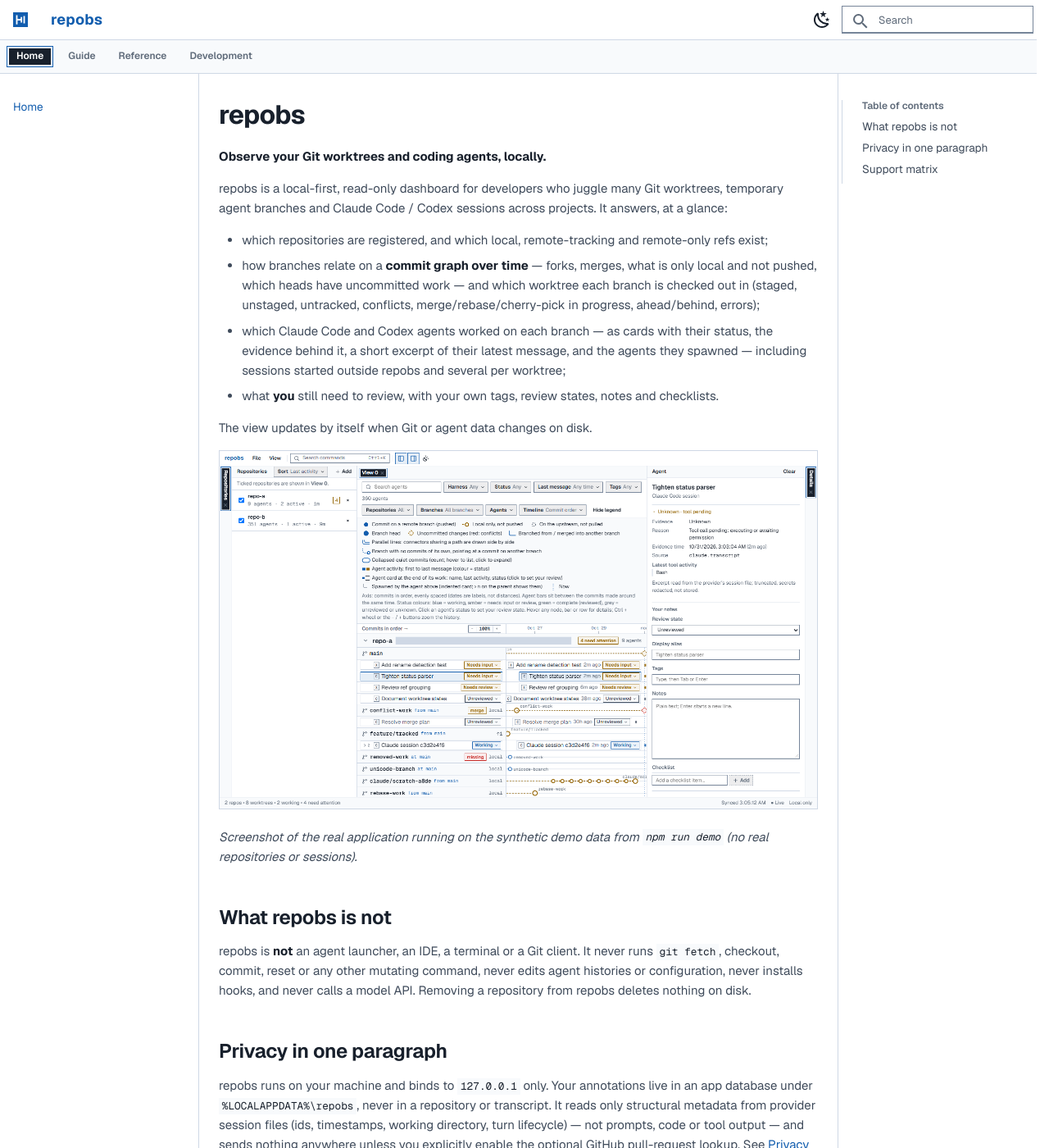
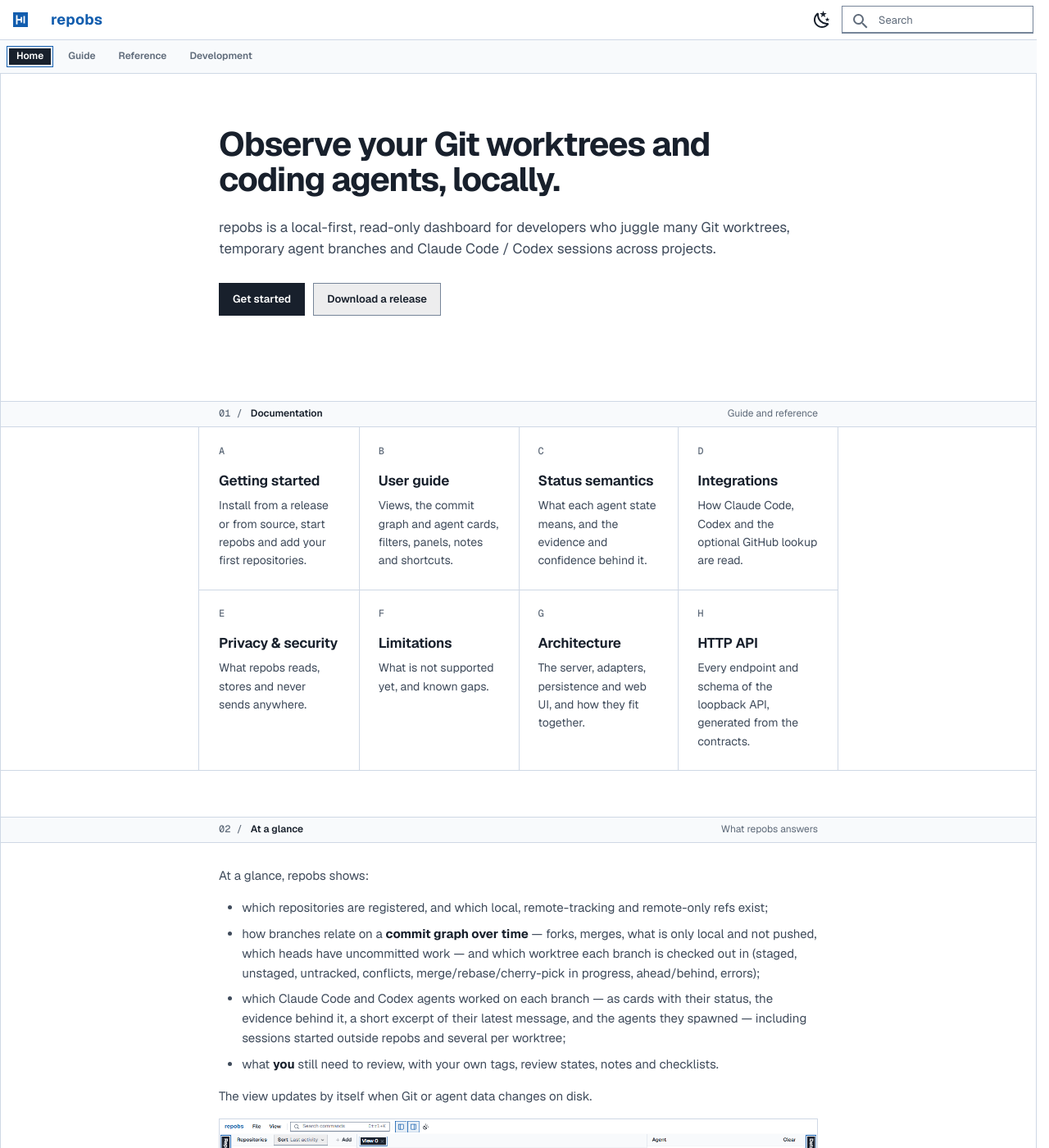
Before and after one commit to Chengxuan-Li/repobs, an MkDocs documentation site: the page built from docs/index.md, in a window 1280 px wide and 1400 px high. Shown: the whole window at 82% size. Built offline with MkDocs 1.6.1 and Material for MkDocs 9.7.7, drawn with Linux system fonts in a browser that asks for light colours.

Commit message:
docs(site): landing page hero, documentation grid and numbered strips
The home page opens with a short hero and a grid of the guide and reference
pages; its existing sections stay under numbered strips. Handoff checkpoint 16
records the browser verification; changelog entry under Unreleased.

```diff
--- a/docs/index.md
+++ b/docs/index.md
@@ -1,8 +1,60 @@
-# repobs
+---
+hide:
+  - navigation
+  - toc
+---
 
-**Observe your Git worktrees and coding agents, locally.**
+<div class="ui-hero" markdown>
 
-repobs is a local-first, read-only dashboard for developers who juggle many Git worktrees, temporary agent branches and Claude Code / Codex sessions across projects. It answers, at a glance:
+# Observe your Git worktrees and coding agents, locally.
+
+repobs is a local-first, read-only dashboard for developers who juggle many Git worktrees, temporary agent branches and Claude Code / Codex sessions across projects.
+
+[Get started](getting-started.md){ .md-button .md-button--primary } [Download a release](https://github.com/Chengxuan-Li/repobs/releases){ .md-button }
+
+</div>
+
+## Documentation { .ui-strip data-index="01" data-note="Guide and reference" }
+
+<div class="grid cards" markdown>
+
+-   [Getting started](getting-started.md)
+
+    Install from a release or from source, start repobs and add your first repositories.
+
+-   [User guide](user-guide.md)
+
+    Views, the commit graph and agent cards, filters, panels, notes and shortcuts.
+
+-   [Status semantics](status-semantics.md)
+
+    What each agent state means, and the evidence and confidence behind it.
+
+-   [Integrations](integrations.md)
+
+    How Claude Code, Codex and the optional GitHub lookup are read.
+
+-   [Privacy & security](privacy-security.md)
+
+    What repobs reads, stores and never sends anywhere.
+
+-   [Limitations](limitations.md)
+
+    What is not supported yet, and known gaps.
+
+-   [Architecture](architecture.md)
+
+    The server, adapters, persistence and web UI, and how they fit together.
+
+-   [HTTP API](api.md)
+
+    Every endpoint and schema of the loopback API, generated from the contracts.
+
+</div>
+
+## At a glance { .ui-strip data-index="02" data-note="What repobs answers" }
+
+At a glance, repobs shows:
 
 - which repositories are registered, and which local, remote-tracking and remote-only refs exist;
 - how branches relate on a **commit graph over time** — forks, merges, what is only local and not pushed, which heads have uncommitted work — and which worktree each branch is checked out in (staged, unstaged, untracked, conflicts, merge/rebase/cherry-pick in progress, ahead/behind, errors);
@@ -15,15 +67,15 @@ The view updates by itself when Git or agent data changes on disk.
 
 *Screenshot of the real application running on the synthetic demo data from `npm run demo` (no real repositories or sessions).*
 
-## What repobs is not
+## What repobs is not { .ui-strip data-index="03" data-note="Read-only by design" }
 
 repobs is **not** an agent launcher, an IDE, a terminal or a Git client. It never runs `git fetch`, checkout, commit, reset or any other mutating command, never edits agent histories or configuration, never installs hooks, and never calls a model API. Removing a repository from repobs deletes nothing on disk.
 
-## Privacy in one paragraph
+## Privacy in one paragraph { .ui-strip data-index="04" data-note="Local only" }
 
 repobs runs on your machine and binds to `127.0.0.1` only. Your annotations live in an app database under `%LOCALAPPDATA%\repobs`, never in a repository or transcript. It reads only structural metadata from provider session files (ids, timestamps, working directory, turn lifecycle) — not prompts, code or tool output — and sends nothing anywhere unless you explicitly enable the optional GitHub pull-request lookup. See [Privacy & security](privacy-security.md).
 
-## Support matrix
+## Support matrix { .ui-strip data-index="05" data-note="Platforms and harnesses" }
 
 | | Status |
 | --- | --- |
```
Also changed, not shown: CHANGELOG.md (+4 -0 lines), docs/development/handoff-status.md (+12 -1 lines).
